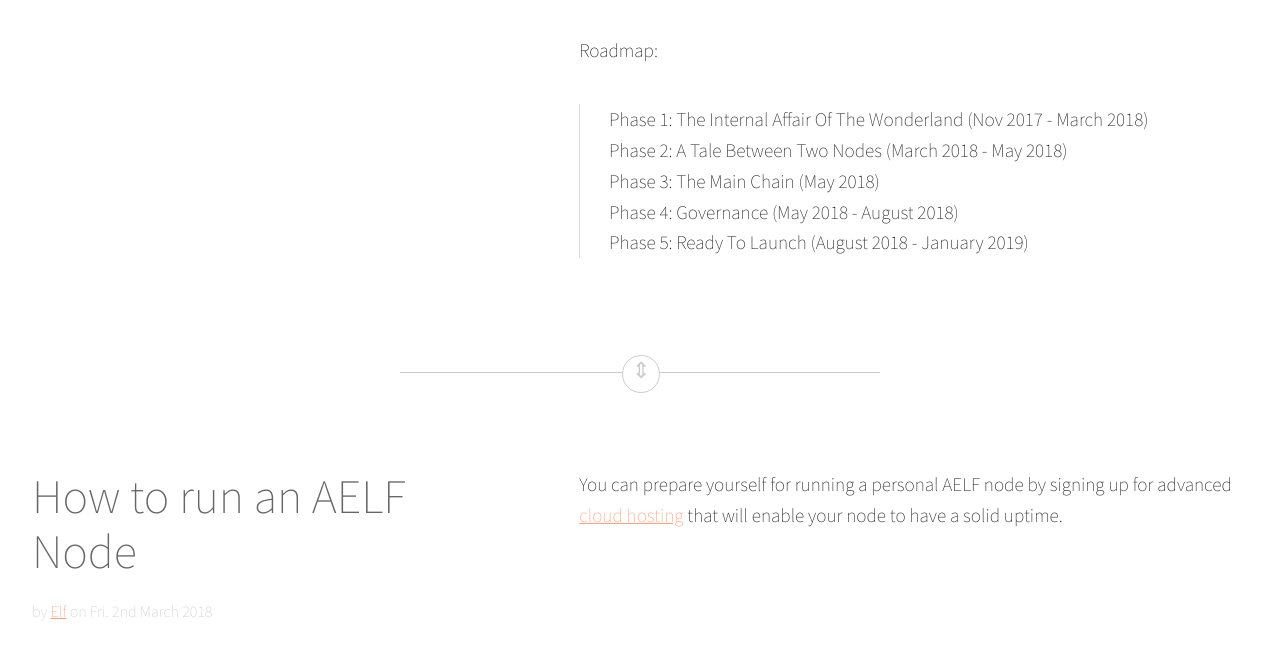
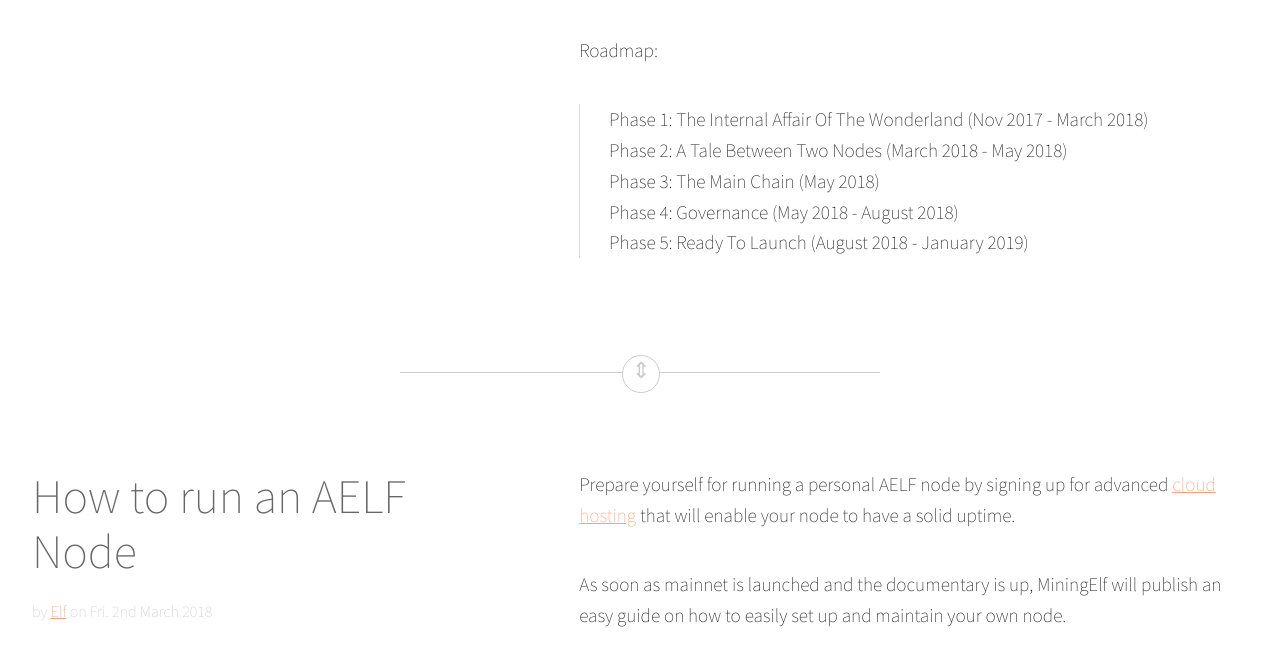
Before and after one commit to miningelf/miningelf.github.io, a plain HTML site: page index.html in a window 1280 px wide. Shown: the part 383-1048 px from the top of the page. Drawn offline with nearby package versions, Linux system fonts and the light colour scheme; a script that the page names is missing.

Commit message:
Update index.html

```diff
--- a/index.html
+++ b/index.html
@@ -191,7 +191,8 @@ Phase 5: Ready To Launch (August 2018 - January 2019)</blockquote>
         </div>
       </header>
       <div class="content">
-        <p>You can prepare yourself for running a personal AELF node by signing up for advanced <a href="https://m.do.co/c/8949111a23b1">cloud hosting</a> that will enable your node to have a solid uptime.</p>
+        <p>Prepare yourself for running a personal AELF node by signing up for advanced <a href="https://m.do.co/c/8949111a23b1">cloud hosting</a> that will enable your node to have a solid uptime.</p>
+        <p>As soon as mainnet is launched and the documentary is up, MiningElf will publish an easy guide on how to easily set up and maintain your own node.</p>
       </div>
     </article>
   </section>
```
